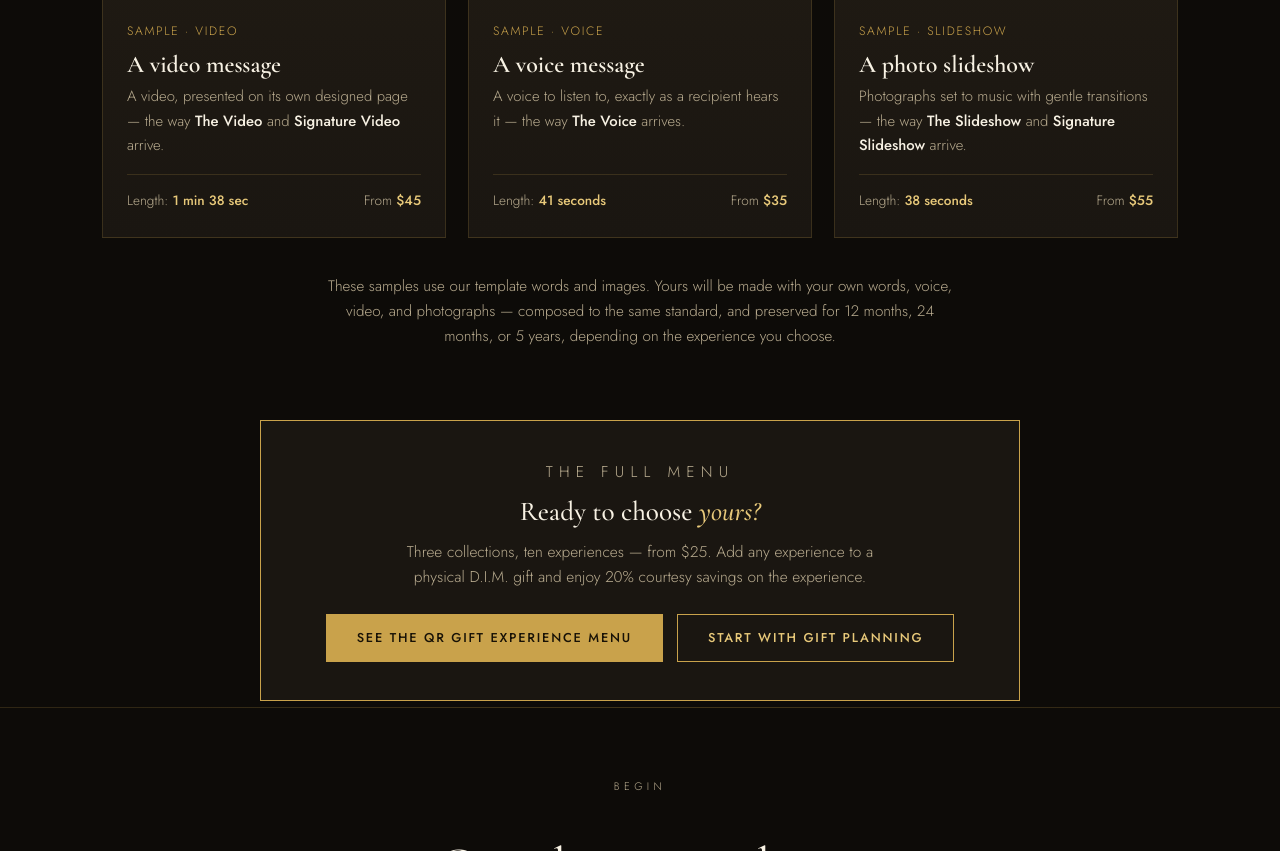
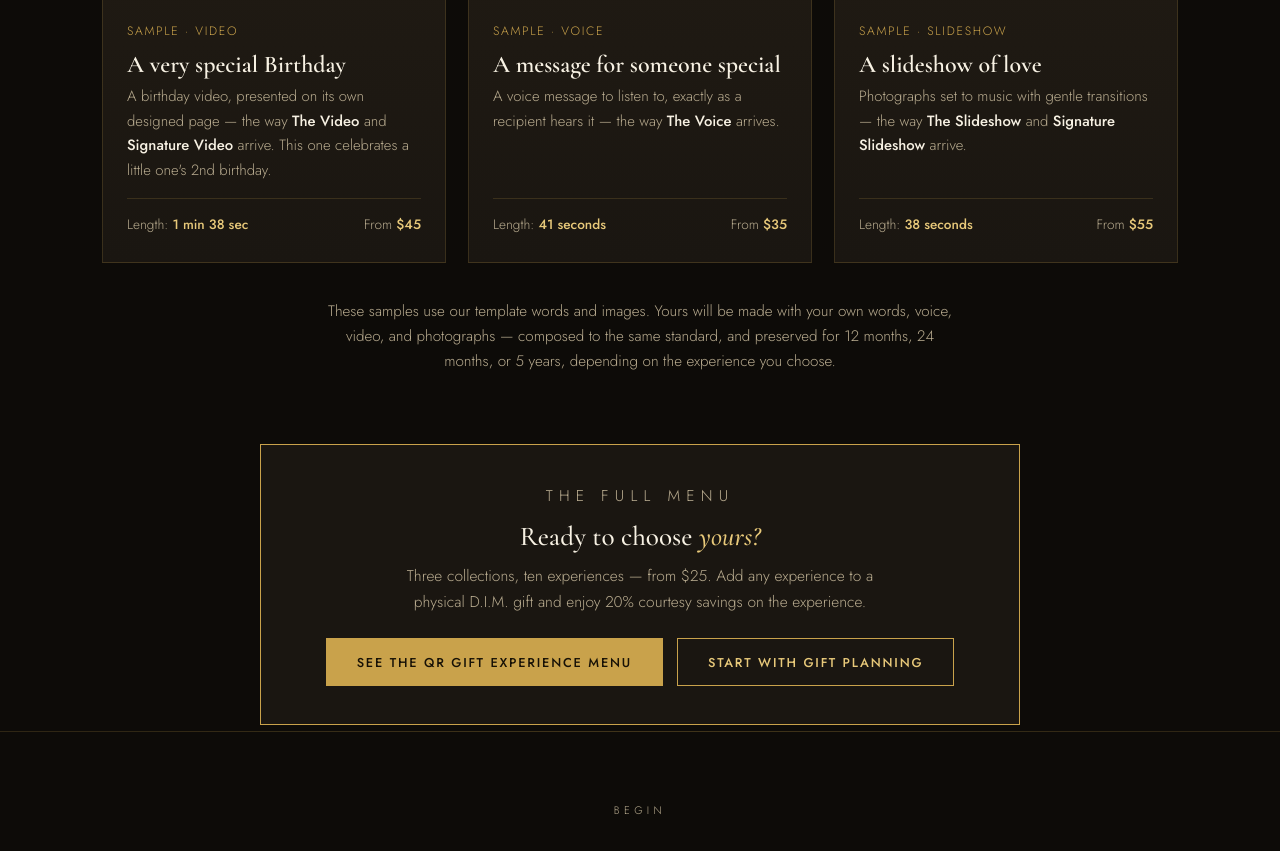
Before and after one commit to diminfomacon-beep/qr-gift-experience, a plain HTML site: page gift-vault/index.html in a window 1280 px wide. Shown: the part 878-1729 px from the top of the page. Drawn offline with nearby package versions, Linux system fonts and the light colour scheme.

Commit message:
Name the Vault samples properly: birthday video, message for someone special, slideshow of love

```diff
--- a/gift-vault/index.html
+++ b/gift-vault/index.html
@@ -151,8 +151,8 @@
         <video controls preload="metadata" playsinline src="samples/Template%20Video.mp4"></video>
         <div class="sample-body">
           <p class="kind">Sample · Video</p>
-          <h3>A video message</h3>
-          <p>A video, presented on its own designed page — the way <strong>The Video</strong> and <strong>Signature Video</strong> arrive.</p>
+          <h3>A very special Birthday</h3>
+          <p>A birthday video, presented on its own designed page — the way <strong>The Video</strong> and <strong>Signature Video</strong> arrive. This one celebrates a little one's 2nd birthday.</p>
           <div class="sample-meta"><span>Length: <b>1 min 38 sec</b></span><span>From <b>$45</b></span></div>
         </div>
       </article>
@@ -161,8 +161,8 @@
         <video controls preload="metadata" playsinline src="samples/Template%20audio.mp4"></video>
         <div class="sample-body">
           <p class="kind">Sample · Voice</p>
-          <h3>A voice message</h3>
-          <p>A voice to listen to, exactly as a recipient hears it — the way <strong>The Voice</strong> arrives.</p>
+          <h3>A message for someone special</h3>
+          <p>A voice message to listen to, exactly as a recipient hears it — the way <strong>The Voice</strong> arrives.</p>
           <div class="sample-meta"><span>Length: <b>41 seconds</b></span><span>From <b>$35</b></span></div>
         </div>
       </article>
@@ -171,7 +171,7 @@
         <video controls preload="metadata" playsinline src="samples/Template%20slideshow.mp4"></video>
         <div class="sample-body">
           <p class="kind">Sample · Slideshow</p>
-          <h3>A photo slideshow</h3>
+          <h3>A slideshow of love</h3>
           <p>Photographs set to music with gentle transitions — the way <strong>The Slideshow</strong> and <strong>Signature Slideshow</strong> arrive.</p>
           <div class="sample-meta"><span>Length: <b>38 seconds</b></span><span>From <b>$55</b></span></div>
         </div>
```
